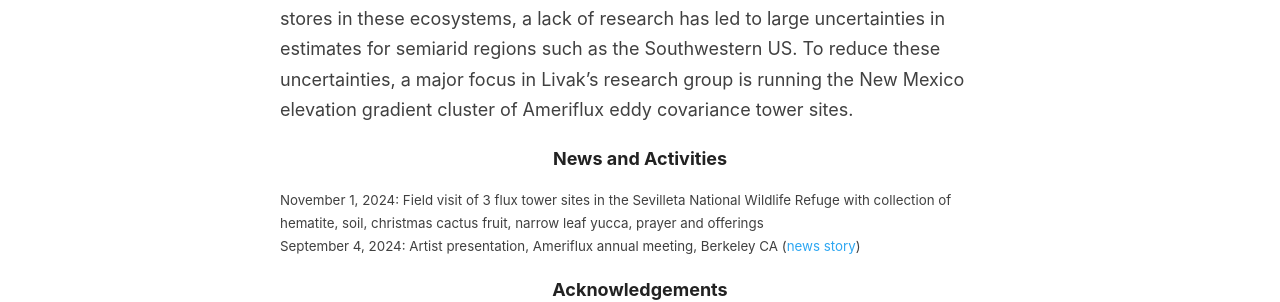
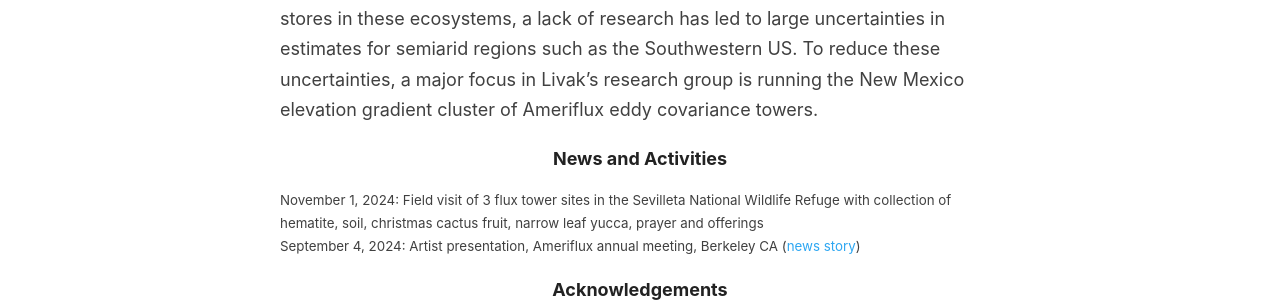
Before and after one commit to fluxnetart/fluxnetart.github.io, a Jekyll site: the page built from _posts/2024-10-08-Mallery.md, in a window 1280 px wide. Shown: the part 1729-2031 px from the top of the page. Built offline with Jekyll 4.4.1, drawn with Linux system fonts in a browser that asks for light colours; some of the changed text lies outside the part shown.

Commit message:
Update 2024-10-08-Mallery.md

```diff
--- a/_posts/2024-10-08-Mallery.md
+++ b/_posts/2024-10-08-Mallery.md
@@ -23,7 +23,7 @@ categories: artistpage
 
 <h4>Science Collaboration</h4>
 
-Research in the <b><a href="https://www.litvaklab.org/">Litvak Lab</a></b> focuses on understanding the primary mechanisms regulating carbon, energy and water fluxes across ecosystems or landscape units across the Southwest and how these fluxes vary in response to changes in climate,  vegetation, soil characteristics, and disturbance regime. Semi‐arid biomes occupy approximately 40%  of the global terrestrial surface and contain almost twice the carbon  stored in temperate forest ecosystems. Despite the large area and carbon stores in these ecosystems, a lack of research has led to large uncertainties in estimates for semiarid regions such as the Southwestern US.  To reduce these uncertainties, a major focus in Livak’s research group is running the New Mexico elevation gradient cluster of Ameriflux eddy covariance tower sites.
+Research in the <b><a href="https://www.litvaklab.org/">Litvak Lab</a></b> focuses on understanding the primary mechanisms regulating carbon, energy and water fluxes across ecosystems or landscape units across the Southwest and how these fluxes vary in response to changes in climate,  vegetation, soil characteristics, and disturbance regime. Semi‐arid biomes occupy approximately 40%  of the global terrestrial surface and contain almost twice the carbon  stored in temperate forest ecosystems. Despite the large area and carbon stores in these ecosystems, a lack of research has led to large uncertainties in estimates for semiarid regions such as the Southwestern US.  To reduce these uncertainties, a major focus in Livak’s research group is running the New Mexico elevation gradient cluster of Ameriflux eddy covariance towers.
 
 
 <h4>News and Activities</h4>
```
